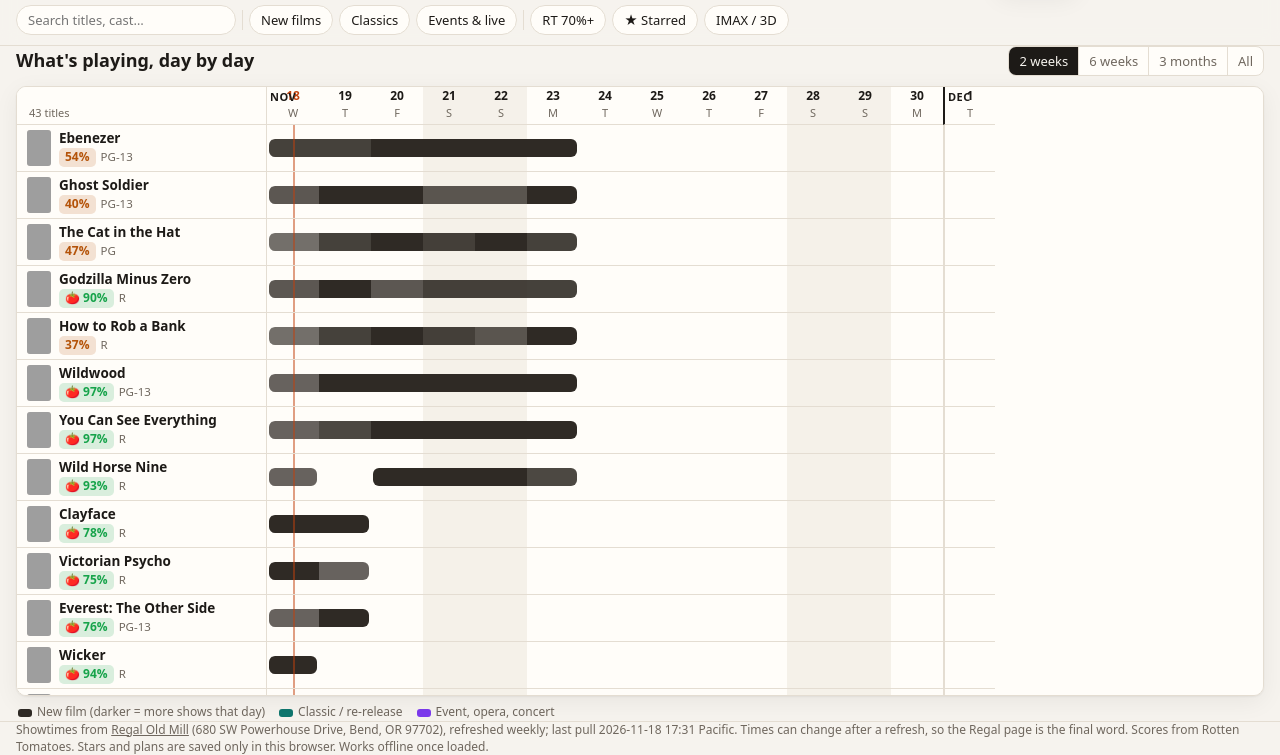
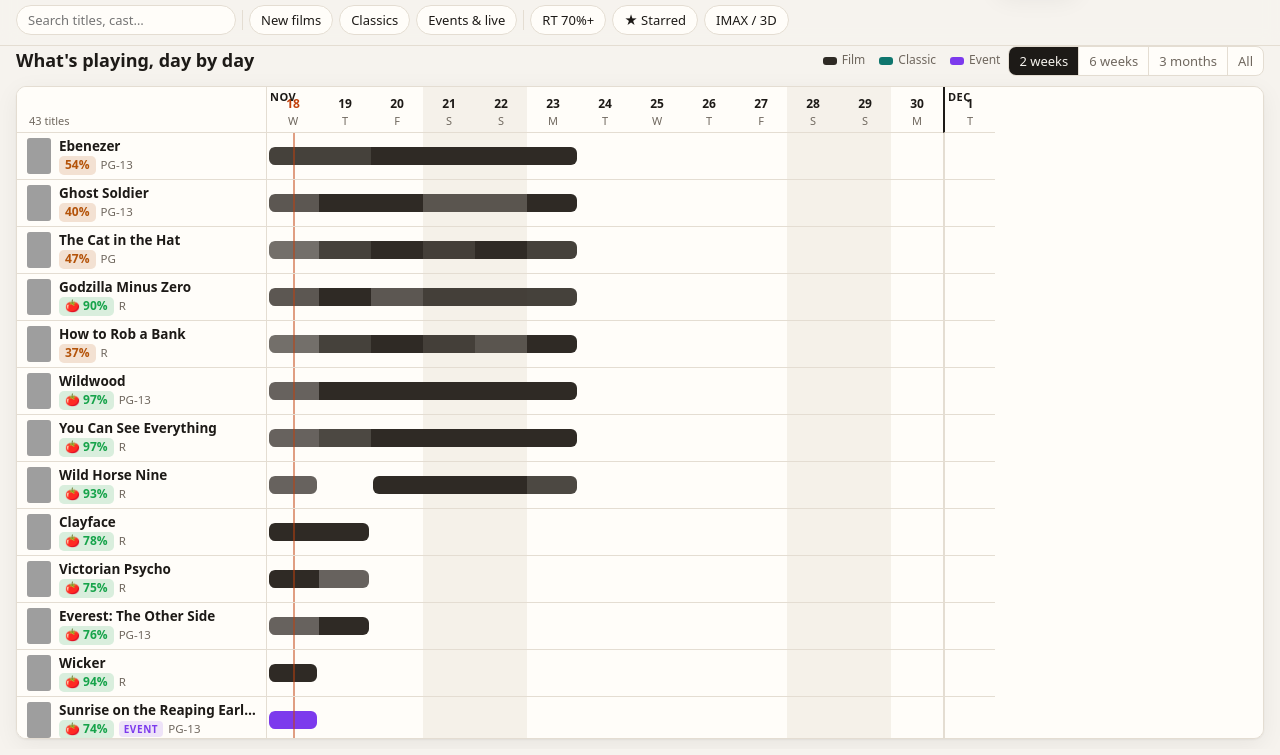
Before and after one commit to banksbean/movies, a plain HTML site: page index.html in a window 1280 px wide. Shown: the part 51-806 px from the top of the page. Drawn offline with Linux system fonts and the light colour scheme; grey boxes are pictures that could not be loaded.

Commit message:
Timeline: pin the date row while scrolling, fit table to the screen
Co-Authored-By: Claude Opus 5.5 <noreply@anthropic.com>
Claude-Session: https://claude.ai/code/session_01CiS6oM45ix2DeqjQMiZw78

```diff
--- a/index.html
+++ b/index.html
@@ -69,19 +69,23 @@ main{padding:14px 0 60px}
 .star.on{color:var(--accent)}
 
 /* timeline */
-.tl{overflow:auto;max-height:calc(100vh - 190px);position:relative}
+.tl{overflow:auto;position:relative;overscroll-behavior:contain}
+body.tlmode main{padding-bottom:0}
+body.tlmode footer{display:none}
+body.tlmode .legend{margin:0}
 .tl table{border-collapse:separate;border-spacing:0;table-layout:fixed}
 .tl th,.tl td{padding:0;border-bottom:1px solid var(--line)}
-.tl thead th{position:sticky;top:0;z-index:3;background:var(--panel);font-weight:500;font-size:11px;color:var(--muted);height:38px;vertical-align:bottom;padding-bottom:4px}
+.tl thead th{position:sticky;top:0;z-index:3;background:var(--panel);font-weight:500;font-size:11px;color:var(--muted);height:46px;vertical-align:bottom;padding-bottom:4px}
 .tl .name{position:sticky;left:0;z-index:2;background:var(--panel);min-width:250px;max-width:250px;border-right:1px solid var(--line);text-align:left}
 .tl thead .name{z-index:4;padding-left:12px}
 .tl .row{display:flex;align-items:center;gap:8px;padding:5px 8px 5px 10px;cursor:pointer;height:46px}
 .tl .row img{width:24px;height:36px;object-fit:cover;border-radius:3px;background:var(--soft);flex:none}
 .tl .row .t{flex:1;min-width:0}
 .tl .row .t div{white-space:nowrap;overflow:hidden;text-overflow:ellipsis;font-size:13.5px;font-weight:550}
-.tl .row .t small{display:flex;gap:5px;align-items:center;color:var(--muted);font-size:11.5px}
+.tl .row .t small{display:flex;gap:5px;align-items:center;color:var(--muted);font-size:11.5px;white-space:nowrap;overflow:hidden}
 .tl .day{min-width:var(--dw);max-width:var(--dw);text-align:center;position:relative}
 .tl .day.we{background:color-mix(in srgb,var(--soft) 60%,transparent)}
+.tl thead th.day{position:sticky;top:0;z-index:3}
 .tl thead .day b{display:block;font-size:12px;color:var(--ink);font-weight:600}
 .tl thead .day.today b{color:var(--today)}
 .tl thead .day.m1{border-left:2px solid var(--ink)}
@@ -186,7 +190,6 @@ footer{color:var(--muted);font-size:12px;padding:20px 0 30px;border-top:1px soli
   .brand b{font-size:16px}
   .brand span{display:none}
   .tabs button{padding:6px 9px;font-size:13px}
-  .tl{max-height:calc(100vh - 175px)}
   .tl .name{min-width:132px;max-width:132px}
   .tl .row{padding:4px 6px;gap:6px;height:44px}
   .tl .row img{display:none}
@@ -322,19 +325,20 @@ function updateCount(){const n=plannedShows().filter(o=>o.s.utc>Date.now()/1000)
 // ---------- views ----------
 function render(){
   $$("#tabs button").forEach(b=>b.classList.toggle("on",b.dataset.v===state.view));
+  document.body.classList.toggle("tlmode",state.view==="timeline"); if(state.view==="timeline") scrollTo(0,0);
   $$("#filters .chip").forEach(b=>b.classList.toggle("on",state.kinds.has(b.dataset.k)||state.flags.has(b.dataset.f)));
   store.ui={view:state.view,range:state.range,kinds:[...state.kinds],flags:[...state.flags]}; save();
   ({timeline:vTimeline,month:vMonth,day:vDay,plans:vPlans})[state.view]();
-  reminders();
+  reminders(); if(state.view==="timeline") fitTimeline();
 }
 
 function vTimeline(){
   const today=TODAY(), lastShow=S.length?S[S.length-1].local.slice(0,10):today;
   const spans={"2w":14,"6w":42,"3m":92,"all":Math.max(14,Math.round((parseYmd(lastShow)-parseYmd(today))/864e5)+1)};
   const n=spans[state.range], start=parseYmd(today), days=[...Array(n)].map((_,i)=>ymd(addDays(start,i))), end=days[days.length-1];
-  const dw=state.range==="2w"?52:state.range==="6w"?(innerWidth<760?24:26):(innerWidth<760?14:12);
+  const dw=state.range==="2w"?(innerWidth<760?40:52):state.range==="6w"?(innerWidth<760?24:26):(innerWidth<760?14:12);
   const ms=M.filter(visible).filter(m=>byMovie[m.i].some(s=>s.local.slice(0,10)<=end)).sort((a,b)=>(a.first.localeCompare(b.first))||(b.shows-a.shows));
-  let h=`<div class="toolbar"><h2>What's playing, day by day</h2><div class="seg" id="range">${[["2w","2 weeks"],["6w","6 weeks"],["3m","3 months"],["all","All"]].map(([k,l])=>`<button data-r="${k}" class="${state.range===k?"on":""}">${l}</button>`).join("")}</div></div>`;
+  let h=`<div class="toolbar"><h2>What's playing, day by day</h2><div class="legend"><span><i style="background:var(--bar)"></i>Film</span><span><i style="background:var(--classic)"></i>Classic</span><span><i style="background:var(--event)"></i>Event</span></div><div class="seg" id="range">${[["2w","2 weeks"],["6w","6 weeks"],["3m","3 months"],["all","All"]].map(([k,l])=>`<button data-r="${k}" class="${state.range===k?"on":""}">${l}</button>`).join("")}</div></div>`;
   const nw=innerWidth<760?132:250;
   h+=`<div class="card tl" style="--dw:${dw}px"><table style="width:${nw+n*dw}px"><colgroup><col style="width:${nw}px">${`<col style="width:${dw}px">`.repeat(n)}</colgroup><thead><tr><th class="name">${ms.length} titles</th>`;
   days.forEach((d,i)=>{const x=parseYmd(d),we=x.getDay()%6===0,m1=x.getDate()===1||i===0;
@@ -350,13 +354,17 @@ function vTimeline(){
     h+=`</tr>`;
   }
   if(!ms.length) h+=`<tr><td class="name" style="padding:14px" colspan="${n+1}">Nothing matches these filters.</td></tr>`;
-  h+=`</tbody></table></div><div class="legend"><span><i style="background:var(--bar)"></i>New film (darker = more shows that day)</span><span><i style="background:var(--classic)"></i>Classic / re-release</span><span><i style="background:var(--event)"></i>Event, opera, concert</span></div>`;
+  h+=`</tbody></table></div>`;
   $("#view").innerHTML=h;
+  fitTimeline(); const tl=$(".tl"); if(tl&&state.tlScroll) tl.scrollTop=state.tlScroll; if(tl) tl.onscroll=()=>{state.tlScroll=tl.scrollTop};
   $$("#range button").forEach(b=>b.onclick=()=>{state.range=b.dataset.r;render()});
   $$(".tl .row").forEach(r=>r.onclick=()=>openMovie(+r.dataset.m));
   $$(".tl .cell").forEach(c=>c.onclick=()=>openMovie(+c.dataset.m,c.dataset.d));
 }
 
+// Size the timeline to the rest of the viewport so the page itself doesn't scroll: the date row then stays pinned.
+function fitTimeline(){const t=$(".tl"); if(!t) return; t.style.height=Math.max(260,innerHeight-t.getBoundingClientRect().top-scrollY*0-10)+"px"}
+addEventListener("resize",()=>{if(state.view==="timeline") fitTimeline()});
 function vMonth(){
   const today=TODAY(); if(!state.month) state.month=today.slice(0,7);
   const [Y,Mo]=state.month.split("-").map(Number), first=new Date(Y,Mo-1,1), start=addDays(first,-first.getDay());
```
